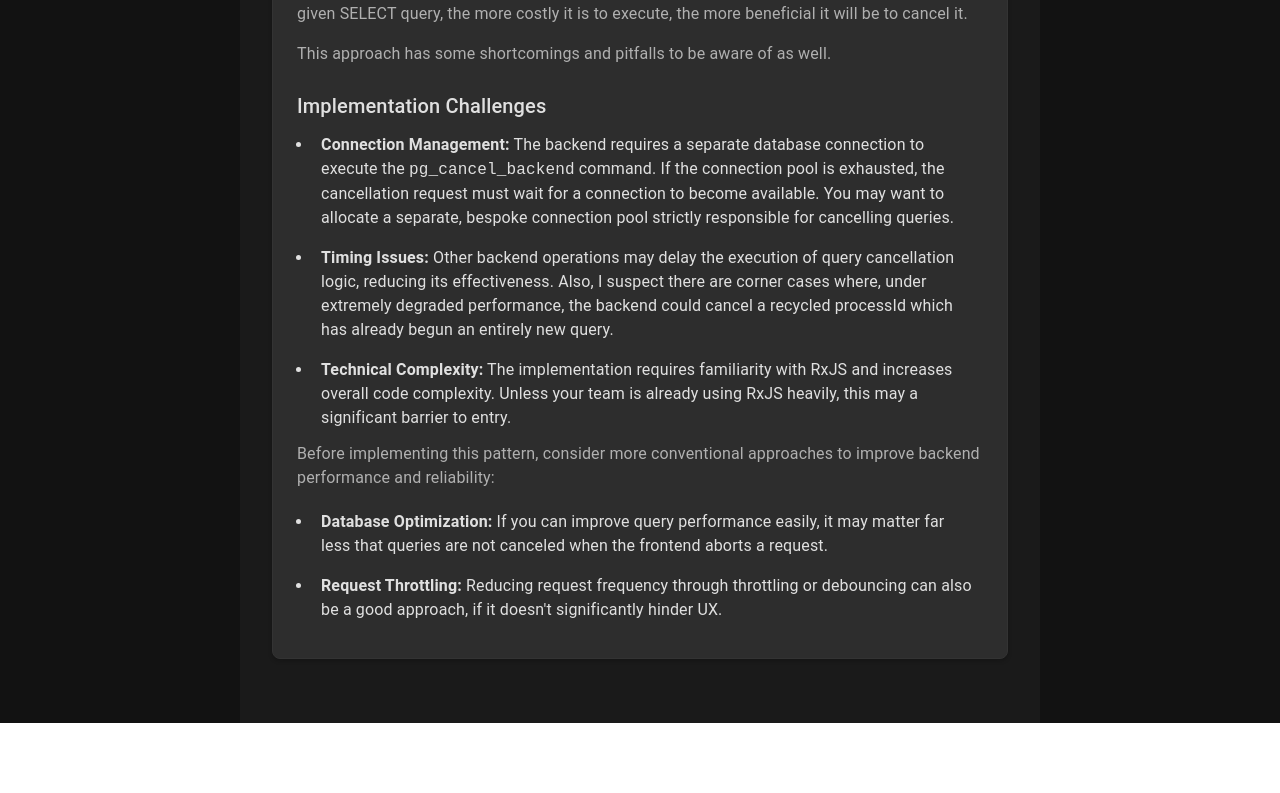
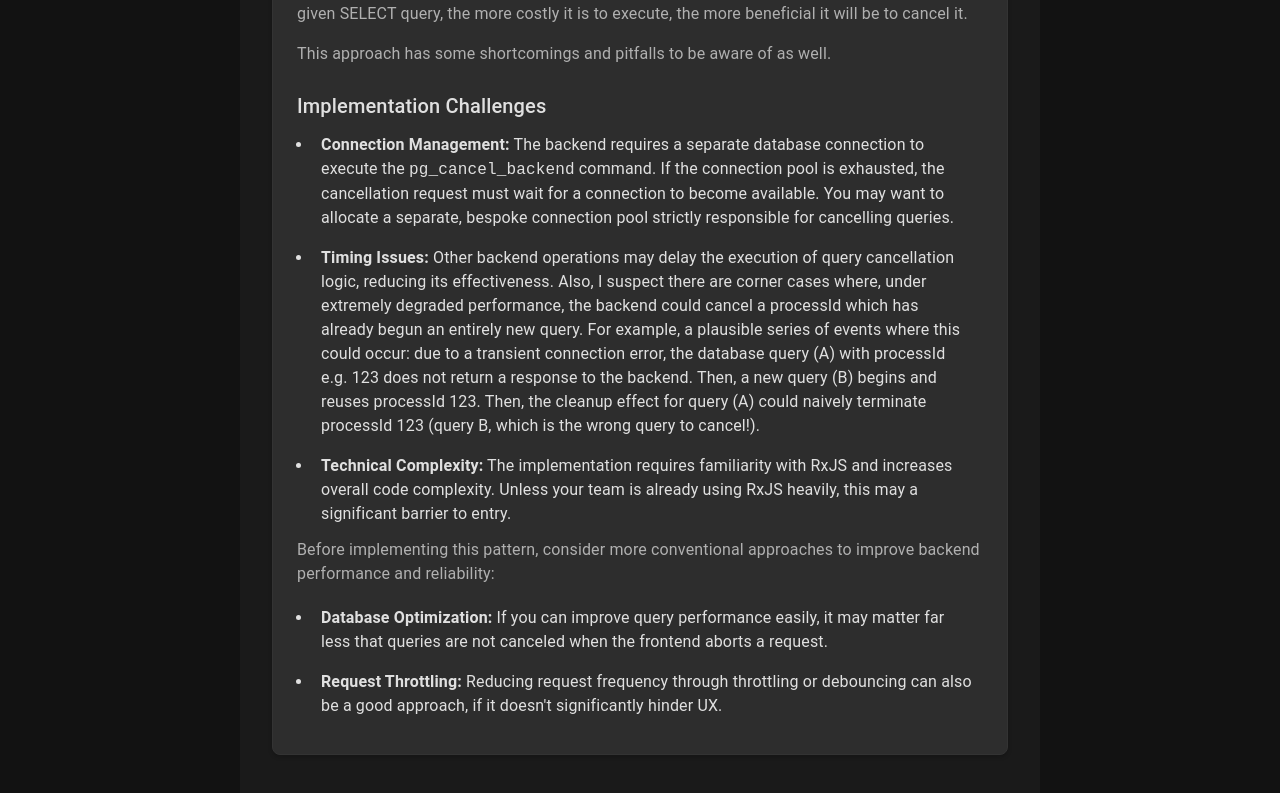
Before and after one commit to d5732/cancelable-request-e2e-demo, a React (Vite) app in the folder frontend/: page / in a window 1280 px wide. Shown: the part 4122-4915 px from the top of the page. Before the commit the page ends 4845 px from the top, so only its background shows below. Built offline with nearby package versions, Linux system fonts and the light colour scheme.

Commit message:
verbiage

```diff
--- a/frontend/src/App.tsx
+++ b/frontend/src/App.tsx
@@ -328,8 +328,14 @@ function App() {
               <b>Timing Issues:</b> Other backend operations may delay the
               execution of query cancellation logic, reducing its effectiveness.
               Also, I suspect there are corner cases where, under extremely
-              degraded performance, the backend could cancel a recycled
-              processId which has already begun an entirely new query.
+              degraded performance, the backend could cancel a processId which
+              has already begun an entirely new query. For example, a plausible
+              series of events where this could occur: due to a transient
+              connection error, the database query (A) with processId e.g. 123
+              does not return a response to the backend. Then, a new query (B)
+              begins and reuses processId 123. Then, the cleanup effect for
+              query (A) could naively terminate processId 123 (query B, which is
+              the wrong query to cancel!).
             </Li>
             <Li>
               <b>Technical Complexity:</b> The implementation requires
```
